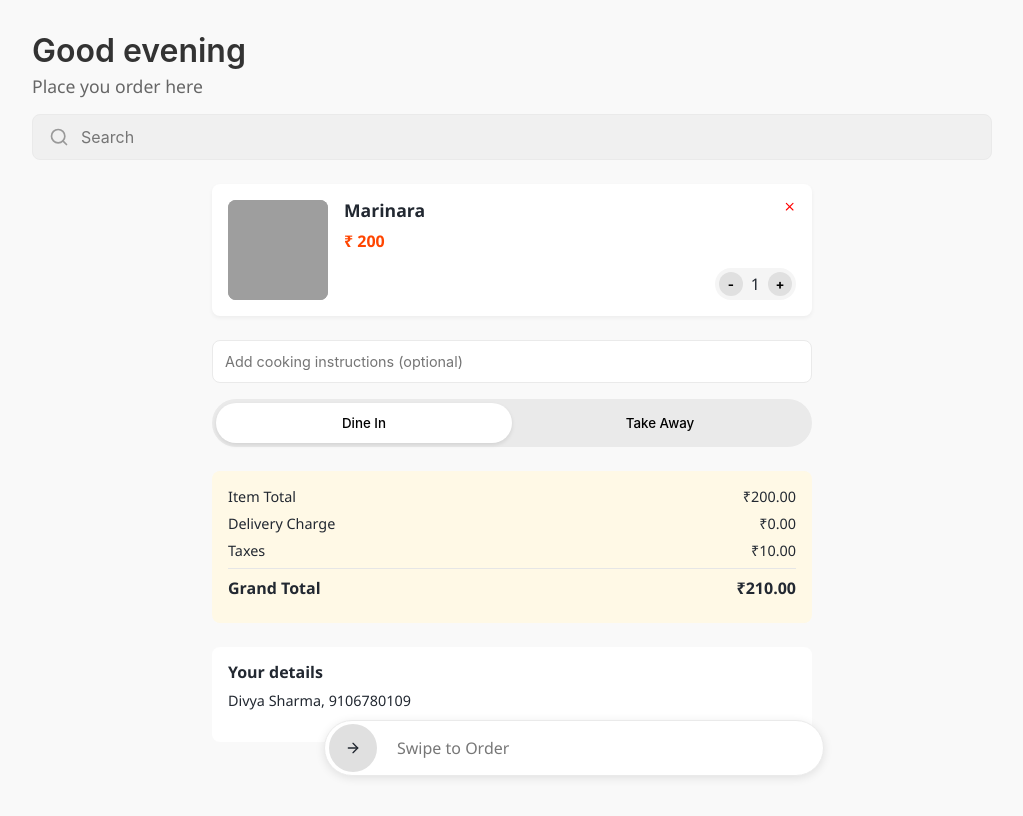
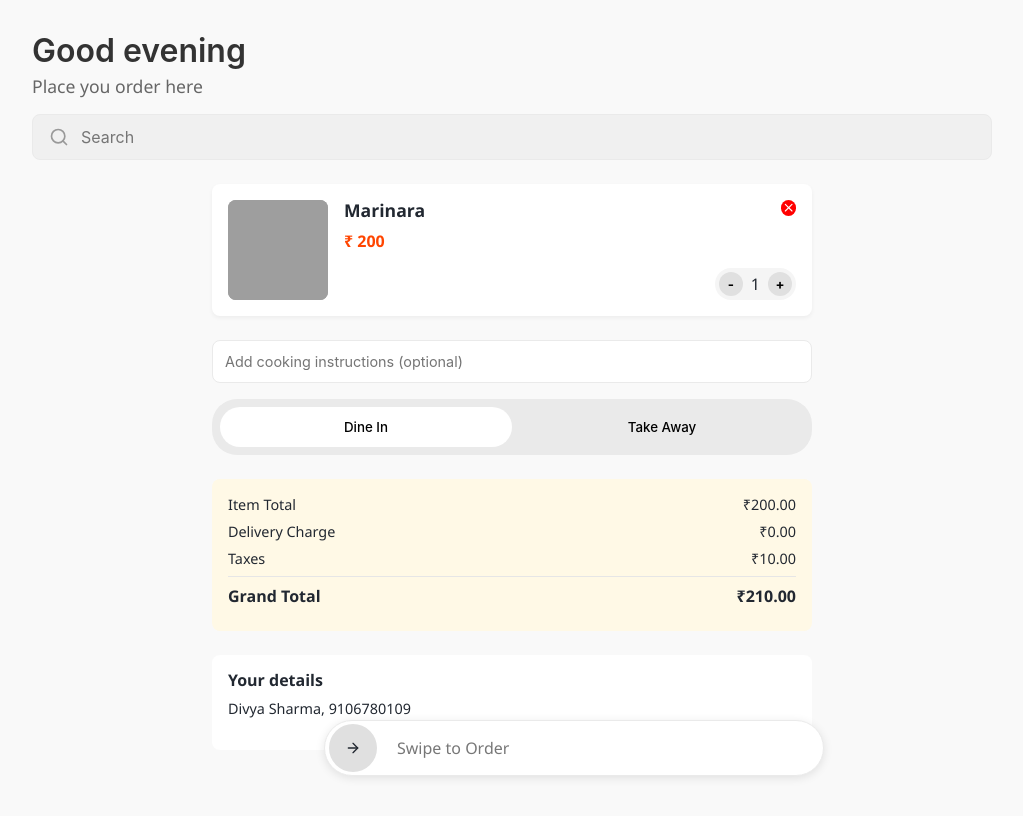
Before and after one commit to MdTanwer/finalproject, a React (Vite) app in the folder frontend/: page /mobile-checkout in a window 1280 px wide. Shown: the top 816 px of the page, without its empty margins (128-1151 px from the left). Built offline with nearby package versions, Linux system fonts and the light colour scheme; grey boxes are pictures that could not be loaded.

Commit message:
lastpage work is done

```diff
--- a/frontend/src/styles/pages/CookingInstructions.css
+++ b/frontend/src/styles/pages/CookingInstructions.css
@@ -6,7 +6,7 @@
   left: 0;
   right: 0;
   bottom: 0;
-  background: rgba(0, 123, 255, 0.2); /* 20% blue overlay */
+  background: rgba(255, 255, 255, 0.8); /* 20% blue overlay */
   z-index: 1000;
   display: flex;
   align-items: center;
--- a/frontend/src/styles/pages/MobileCheckout.css
+++ b/frontend/src/styles/pages/MobileCheckout.css
@@ -81,12 +81,14 @@
 .remove-btn {
   background: none;
   border: none;
-  color: #ff0000;
+  color: #ffff;
   cursor: pointer;
-  padding: 0;
+  padding: 1px;
   display: flex;
   align-items: center;
   justify-content: center;
+  background-color: red;
+  border-radius: 50%;
 }
 
 .cart-item-price {
@@ -146,7 +148,6 @@
 
 .special-instructions input:focus {
   outline: none;
-  border-color: var(--accent-color);
 }
 
 /* Order type selector */
@@ -171,7 +172,8 @@
 
 .order-type-selector button.active {
   background-color: white;
-  box-shadow: 0 2px 4px rgba(0, 0, 0, 0.1);
+
+  margin: 4px;
 }
 
 /* Order summary */
```
